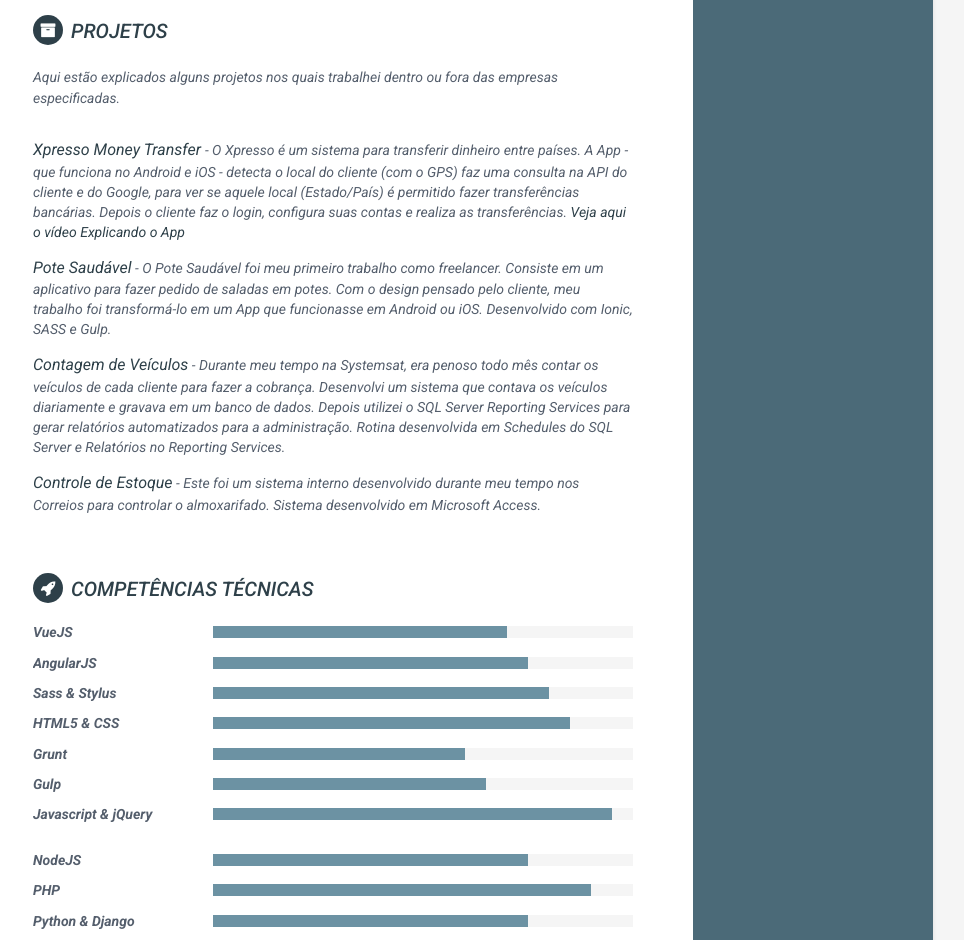
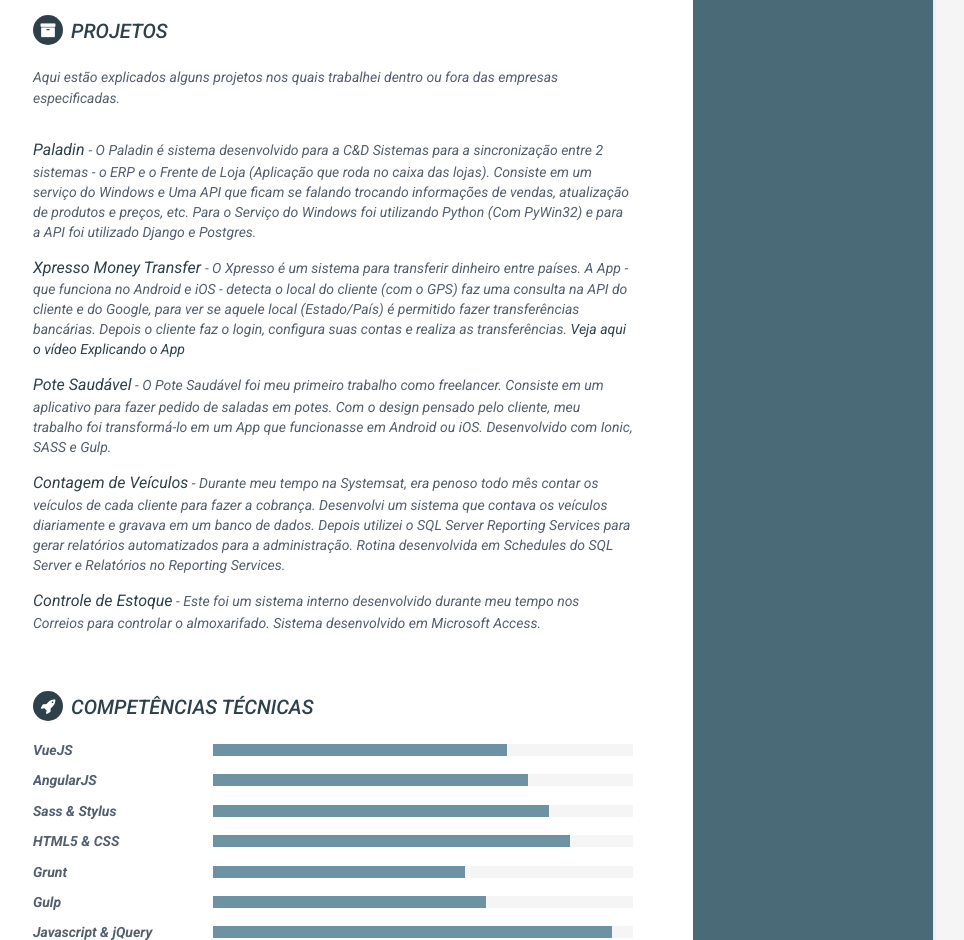
Before and after one commit to wac2007/profile, a website: page index.html in a window 1280 px wide. Shown: the part 2140-3080 px from the top of the page, without its empty margins (187-1151 px from the left). Drawn offline with Linux system fonts and the light colour scheme.

Commit message:
Added Paladin Project

```diff
--- a/index.html
+++ b/index.html
@@ -299,6 +299,15 @@
 
                 <div class="item">
                     <span class="project-title">
+                        <a>Paladin</a>
+                    </span> - <span class="project-tagline">
+                        O Paladin é sistema desenvolvido para a C&amp;D Sistemas para a sincronização entre 2 sistemas - o ERP e o Frente de Loja (Aplicação que roda no caixa das lojas). Consiste em um serviço do Windows e Uma API que ficam se falando trocando informações de vendas, atualização de produtos e preços, etc.
+                        Para o Serviço do Windows foi utilizando Python (Com PyWin32) e para a API foi utilizado Django e Postgres.
+                    </span>
+                </div><!--//item-->
+
+                <div class="item">
+                    <span class="project-title">
                         <a href="https://www.youtube.com/watch?v=1_xndFOqlts" target="_blank">Xpresso Money Transfer</a>
                     </span> - <span class="project-tagline">
                         O Xpresso é um sistema para transferir dinheiro entre países. A App - que funciona no Android e iOS - detecta o local do cliente (com o GPS) faz uma consulta na API do cliente e do Google, para ver se aquele local (Estado/País) é permitido fazer transferências bancárias. Depois o cliente faz o login, configura suas contas e realiza as transferências.
```
Also changed, not shown: package.json (added, +30 -0 lines).
